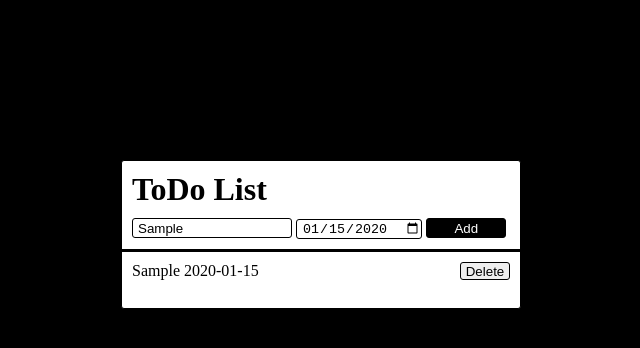
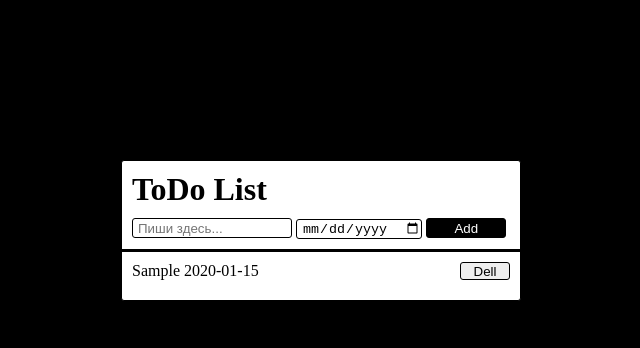
Before and after one commit to TatsianaHal/todoList, a plain HTML site: page index.html in a window 1280 px wide. Both pictures are taken after typing "Sample", "2020-01-15" into the empty fields and a click on the button "Add". Shown: the whole page, without its empty margins (319-959 px from the left). Drawn offline with Linux system fonts and the light colour scheme.

Commit message:
03/05/2018

```diff
--- a/index.html
+++ b/index.html
@@ -15,111 +15,9 @@
         <input class="date text" type="date">
         <button class="add">Add</button>
       </div>
-        <div class="out"></div>
+        <ul id="list"></ul>
     </div>
 
-    <script>
-      //создаем ГЛОБАЛЬНЫЙ массив для хранения списка дел:
-      var todoList = [];
-      if (localStorage.getItem('todo') != undefined) {
-        todoList = JSON.parse(localStorage.getItem('todo'));
-        out();
-      }
-
-      document.querySelector('.add').onclick = function () {
-        //получаем то дело, прописанное в input, которое мы должны добавить
-        var inputInner = document.querySelector('.in').value;
-        var inputDate = document.querySelector('.date').value;
-        //как только мы кликнули по button, мы фиксируем то дело,
-        //которое нам необходимо добавить. Для этого создаем
-        //ассоциативный массив:
-        var temp = {};
-        temp.todo = inputInner;
-        temp.todoDate = inputDate;
-        var i = todoList.length;
-        todoList[i] = temp;
-        //теперь у нас в консоли будет формироваться массив из записей
-        // в input:
-        console.log(todoList);
-        //запускаем функцию, описаную ниже, после каждого нажатия  button:
-        out();
-        // добавляем localStorage (JSON.stringify для преобразования массива
-        // в строку, т.к. localStorage работает только со строками):
-        localStorage.setItem('todo', JSON.stringify(todoList));
-      }
-
-      // организуем вывод всех необходимых дел в блок под кнопками:
-      function out() {
-        var out = '';
-        for (var i in todoList) {
-          //формируем строку из данных и добавляем кнопку УДАЛИТЬ рядом с делом
-          //из списка:
-          out += todoList[i].todo + ' ' + todoList[i].todoDate + '<button class="trash">Delete</button>' + '<br><br>';
-        }
-        document.querySelector('.out').innerHTML = out;
-      }
-    </script>
-
-
-
-
-
-
-
-
-
-
-
-
-
-
-
-
-    <!-- <script>
-      //создаем ГЛОБАЛЬНЫЙ массив для хранения списка дел:
-      var todoList = [];
-      if (localStorage.getItem('todo') != undefined) {
-        todoList = JSON.parse(localStorage.getItem('todo'));
-        out();
-      }
-
-      document.querySelector('.add').onclick = function () {
-        //получаем то дело, прописанное в input, которое мы должны добавить
-        var inputInner = document.querySelector('.in').value;
-        //как только мы кликнули по button, мы фиксируем то дело,
-        //которое нам необходимо добавить. Для этого создаем
-        //ассоциативный массив:
-        var temp = {};
-        temp.todo = inputInner;
-        temp.check = false;
-        var i = todoList.length;
-        todoList[i] = temp;
-        //теперь у нас в консоли будет формироваться массив из записей
-        // в input:
-        console.log(todoList);
-        //запускаем функцию, описаную ниже, после каждого нажатия  button:
-        out();
-        // добавляем localStorage (JSON.stringify для преобразования массива
-        // в строку, т.к. localStorage работает только со строками):
-        localStorage.setItem('todo', JSON.stringify(todoList));
-      }
-
-      // организуем вывод всех необходимых дел в блок под кнопками:
-      function out() {
-        var out = '';
-        //формируем список:
-        for (var key in todoList) {
-          //выводим чек-боксы рядом с делом, которое нужно выполнить:
-          if(todoList[key] == true) {
-            out += '<input type="checkbox" cheked>';
-          } else {
-            out += '<input type ="checkbox">';
-          }
-          out += todoList[key].todo + '<br>';
-        }
-        document.querySelector('.out').innerHTML = out;
-      }
-    </script> -->
-
+    <script src="script.js"></script>
   </body>
 </html>
--- /dev/null
+++ b/script.js
@@ -0,0 +1,49 @@
+let list = document.getElementById('list');
+const addBtn = document.querySelector('.add');
+
+addBtn.onclick = () => {
+    const li = document.createElement('li');
+    const inputFirst = document.querySelector('.in').value;
+    const inputSecond = document.querySelector('.date').value;
+
+    const inputInfo = inputFirst + ' ' + inputSecond;
+    li.innerHTML = inputInfo;
+    list.appendChild(li);
+
+
+    // let arr = localStorage.arr ? JSON.parse(localStorage.getItem('arr')) : [];
+
+    // arr.push({
+    //     text: inputFirst,
+    //     data: inputSecond
+    // });
+
+    // localStorage.setItem('arr', JSON.stringify(arr));
+    // console.log(arr);
+
+
+
+    li.addEventListener('click', () => {
+        li.classList.toggle('checked');
+    });
+
+    if(!inputFirst || !inputSecond) {
+        alert('Введите необходимые данные');
+        document.getElementById('list').removeChild(li);
+    } else {
+        document.getElementById('list').appendChild(li);
+    }
+
+    document.querySelector('.in').value = '';
+    document.querySelector('.date').value = '';
+
+    const dellBtn = document.createElement('button');
+    dellBtn.innerHTML = 'Dell';
+    dellBtn.className = 'trash';
+    li.appendChild(dellBtn);
+
+    dellBtn.addEventListener('click', () => {
+        const div = dellBtn.parentNode;
+        div.remove();
+    });
+}
--- a/style.css
+++ b/style.css
@@ -63,9 +63,20 @@ body {
 
 }
 
-.out {
+#list {
     position: relative;
     padding: 0 0 10px 10px;
+}
+
+ul li {
+    margin-bottom: 10px;
+
+    cursor: pointer;
+    /*-webkit-user-select: none; для отмены выделения текста при двойном клике*/
+}
+
+ul li.checked {
+    text-decoration: line-through;
 }
 
 .trash {
```
